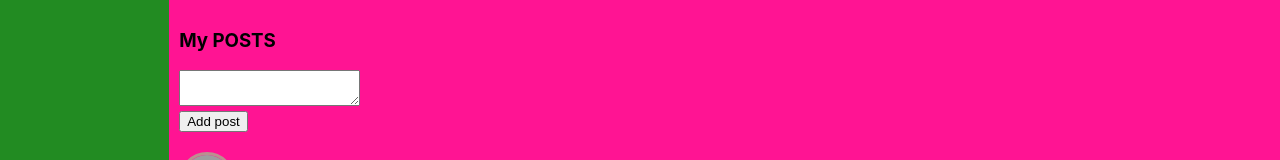
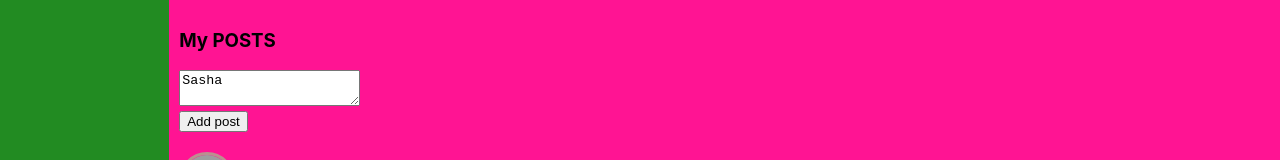
Before and after one commit to boevoivertolet/samurai-way-main, a React (Create React App) app: page /profile in a window 1280 px wide. Shown: the part 554-714 px from the top of the page. Built offline with nearby package versions, Linux system fonts and the light colour scheme; grey boxes are pictures that could not be loaded.

Commit message:
add type for state.ts add newPostText

```diff
--- a/src/App.tsx
+++ b/src/App.tsx
@@ -4,7 +4,7 @@ import Header from './components/Header/Header';
 import Navbar from './components/Navbar/Navbar';
 import Profile from './components/Profile/Profile';
 import {Dialogs} from './components/Dialogs/Dialogs';
-import {BrowserRouter, Route} from 'react-router-dom';
+import { Route} from 'react-router-dom';
 import {News} from './components/News/News';
 import {Music} from './components/Music/Music';
 import {Settings} from './components/Settings/Settings';
@@ -12,7 +12,7 @@ import {Settings} from './components/Settings/Settings';
 
 export type AppPropsType = {
     state: {
-        profilePage: { posts: PostsProps[], }
+        profilePage: { posts: PostsProps[], newPostText: string }
         dialogsPage: { messages: MessagesProps[], dialogs: DialogsProps[] }
     },
     addPost: (postMessage: string) => void
@@ -41,11 +41,13 @@ const App = (props: AppPropsType) => {
 
         <div className="app-wrapper">
             <Header/>
-                <Navbar dialogs={props.state.dialogsPage.dialogs}/>
+            <Navbar state={props.state.dialogsPage}/>
             <div className="app-wrapper-content">
-                    <Route path="/dialogs" render={() => <Dialogs dialogs={props.state.dialogsPage.dialogs}
-                                                                  messages={props.state.dialogsPage.messages}/>}/>
-                    <Route path="/profile" render={() => <Profile posts={props.state.profilePage.posts} addPost={props.addPost}/>}/>
+                <Route path="/dialogs" render={() => <Dialogs
+                    state={props.state.dialogsPage}/>}/>
+                <Route path="/profile" render={() => <Profile
+                    profilePage={props.state.profilePage}
+                    addPost={props.addPost}/>}/>
                 <Route path="/news" render={() => <News/>}/>
                 <Route path="/music" render={() => <Music/>}/>
                 <Route path="/settings" render={() => <Settings/>}/>
--- a/src/components/Dialogs/Dialogs.tsx
+++ b/src/components/Dialogs/Dialogs.tsx
@@ -9,8 +9,11 @@ import {DialogsProps, MessagesProps} from '../../App';
 
 
 type DialogsPropsType ={
-    messages: MessagesProps[]
-    dialogs: DialogsProps[]
+
+    state: {
+        messages: MessagesProps[]
+        dialogs: DialogsProps[]
+    }
 }
 
 
@@ -18,9 +21,9 @@ type DialogsPropsType ={
 
 export const Dialogs = (props:DialogsPropsType ) => {
 
-    let messagesElements = props.messages.map((m) => <Message message={m.text}/>);
+    let messagesElements = props.state.messages.map((m) => <Message message={m.text}/>);
 
-    let dialogsElements = props.dialogs.map((d) => <DialogItem name={d.name} id={d.id}/>);
+    let dialogsElements = props.state.dialogs.map((d) => <DialogItem name={d.name} id={d.id}/>);
 
     return (
         <div className={c.dialogs}>
--- a/src/components/Navbar/Navbar.tsx
+++ b/src/components/Navbar/Navbar.tsx
@@ -6,7 +6,10 @@ import {DialogsProps} from '../../App';
 
 
 type NavbarPropsType= {
-    dialogs: DialogsProps[]
+    state:{
+        dialogs: DialogsProps[]
+    }
+
 }
 
 const Navbar = (props: NavbarPropsType ) => {
@@ -31,9 +34,9 @@ const Navbar = (props: NavbarPropsType ) => {
               <NavLink to='/friends' activeClassName={c.activeLink}><b>Friends:</b></NavLink>
           </div>
             <div >
-                <span><img className={c.img} src="https://bipbap.ru/wp-content/uploads/2017/08/04.-risunki-dlya-srisovki-legkie-dlya-devochek.jpg"/></span ><span>{props.dialogs[0].name}</span><br/>
-                <span><img className={c.img} src="https://bipbap.ru/wp-content/uploads/2017/08/04.-risunki-dlya-srisovki-legkie-dlya-devochek.jpg"/></span><span>{props.dialogs[1].name}</span><br/>
-                <span><img className={c.img} src="https://bipbap.ru/wp-content/uploads/2017/08/04.-risunki-dlya-srisovki-legkie-dlya-devochek.jpg"/></span><span>{props.dialogs[2].name}</span><br/>
+                <span><img className={c.img} src="https://bipbap.ru/wp-content/uploads/2017/08/04.-risunki-dlya-srisovki-legkie-dlya-devochek.jpg"/></span ><span>{props.state.dialogs[0].name}</span><br/>
+                <span><img className={c.img} src="https://bipbap.ru/wp-content/uploads/2017/08/04.-risunki-dlya-srisovki-legkie-dlya-devochek.jpg"/></span><span>{props.state.dialogs[1].name}</span><br/>
+                <span><img className={c.img} src="https://bipbap.ru/wp-content/uploads/2017/08/04.-risunki-dlya-srisovki-legkie-dlya-devochek.jpg"/></span><span>{props.state.dialogs[2].name}</span><br/>
           </div>
         </div>
     </nav>
--- a/src/components/Profile/Myposts/MyPosts.tsx
+++ b/src/components/Profile/Myposts/MyPosts.tsx
@@ -1,37 +1,48 @@
-import React  from 'react';
+import React from 'react';
 import c from './MyPosts.module.css';
 import Post from './post/Post';
 import {PostsProps} from '../../../App';
 
+
 type MyPostsPropsType = {
     posts: PostsProps[]
-    myposts: string
-    addPost:(postMessage: string) => void
+    mypPosts: string
+    addPost: (postMessage: string) => void
+    newPostText: string
 }
 
 
 const MyPosts = (props: MyPostsPropsType) => {
-    let postsElements = props.posts.map((p) => <Post message={p.text} likeCount={p.likesCount}/>)
-    let newPostElement:  React.RefObject<HTMLTextAreaElement> = React.createRef()
+    let postsElements = props.posts.map((p) => <Post key={p.id} message={p.text} likeCount={p.likesCount}/>)
+    let newPostElement: React.RefObject<HTMLTextAreaElement> = React.createRef()
     //let newPostElement = React.createRef<HTMLTextAreaElement>()
 
-    let addPost = () => {
-        if (newPostElement.current){
-        let text = newPostElement.current.value;
-        props.addPost(text)
-    }}
+    let addPostHandler = () => {
 
+        if (newPostElement.current) {
+            let text = newPostElement.current.value;
+            props.addPost(text)
+            newPostElement.current.value = ''
+        }
+    }
+    let onPostChange = () => {
+
+    }
 
 
     return (
         <div className={c.postsBlock}>
-            <h3>{props.myposts}</h3>
+            <h3>{props.mypPosts}</h3>
             <div>
                 <div>
-                    <textarea ref={newPostElement}></textarea>
+                    <textarea
+                        onChange={onPostChange}
+                        ref={newPostElement}
+                        value={props.newPostText}
+                    />
                 </div>
 
-                <button onClick={addPost}>Add post</button>
+                <button onClick={addPostHandler}>Add post</button>
             </div>
             <div className={c.posts}>
                 {postsElements}
--- a/src/components/Profile/Profile.tsx
+++ b/src/components/Profile/Profile.tsx
@@ -8,7 +8,11 @@ import {PostsProps} from '../../App';
 
 
 type ProfilePropsType ={
-    posts: PostsProps[]
+
+    profilePage:{
+        posts: PostsProps[]
+        newPostText: string
+    }
     addPost: (postMessage: string) => void
 }
 
@@ -18,7 +22,11 @@ const Profile = (props: ProfilePropsType) => {
     return (
         <div className={c.content}>
             <ProfileInfo/>
-            <MyPosts posts={props.posts} myposts={'My POSTS'} addPost={props.addPost}/>
+            <MyPosts
+                newPostText={props.profilePage.newPostText}
+                posts={props.profilePage.posts}
+                mypPosts={'My POSTS'}
+                addPost={props.addPost}/>
         </div>
     )
 }
--- a/src/index.tsx
+++ b/src/index.tsx
@@ -1,15 +1,7 @@
 import React from 'react';
-import ReactDOM from 'react-dom';
 import './index.css';
-import App from './App';
-import state from './redux/state';
-import {BrowserRouter} from 'react-router-dom';
-import {addPost} from './redux/state';
+import {rerenderEntireTree} from './render';
+import state, {addPost} from './redux/state';
 
 
-
-ReactDOM.render(
-    <BrowserRouter>
-    <App state ={state} addPost ={addPost}/>
-    </BrowserRouter>, document.getElementById('root')
-);
+rerenderEntireTree(state, addPost);
--- a/src/redux/state.ts
+++ b/src/redux/state.ts
@@ -1,3 +1,6 @@
+import {rerenderEntireTree} from '../render';
+
+
 let state = {
     profilePage: {
         posts: [
@@ -8,6 +11,7 @@ let state = {
             {id: 5, text: 'oops', likesCount: 12345},
             {id: 6, text: 'vertolet', likesCount: 123456}
         ],
+        newPostText: 'Sasha'
 
 
     },
@@ -33,14 +37,14 @@ let state = {
 
 
 }
-export let addPost = (postMessage: string) => {
+export const addPost = (postMessage: string) => {
     let newPost = {
         id: 5,
         text: postMessage,
         likesCount: 0
     };
     state.profilePage.posts.push(newPost);
+    rerenderEntireTree(state, addPost);
 }
 
-
 export default state;
--- /dev/null
+++ b/src/render.tsx
@@ -0,0 +1,19 @@
+import ReactDOM from 'react-dom';
+import {BrowserRouter} from 'react-router-dom';
+import App from './App';
+import React from 'react';
+
+
+
+
+
+
+
+export let  rerenderEntireTree = (state: any, addPost: any) => {
+    ReactDOM.render(
+        <BrowserRouter>
+            <App state ={state} addPost ={addPost}/>
+    </BrowserRouter>, document.getElementById('root')
+);
+
+}
```
Lines whose indentation alone changed are shown as unchanged.
